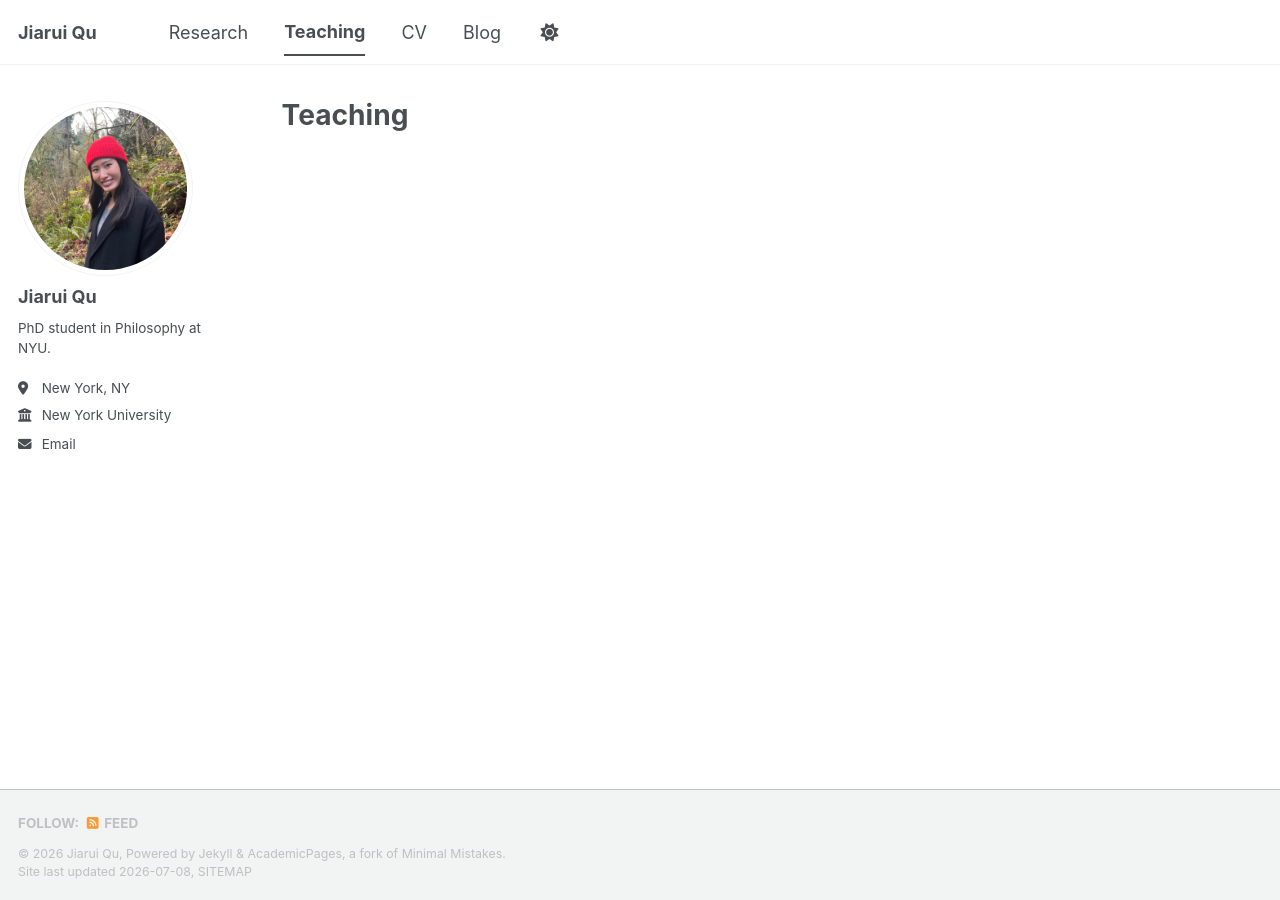
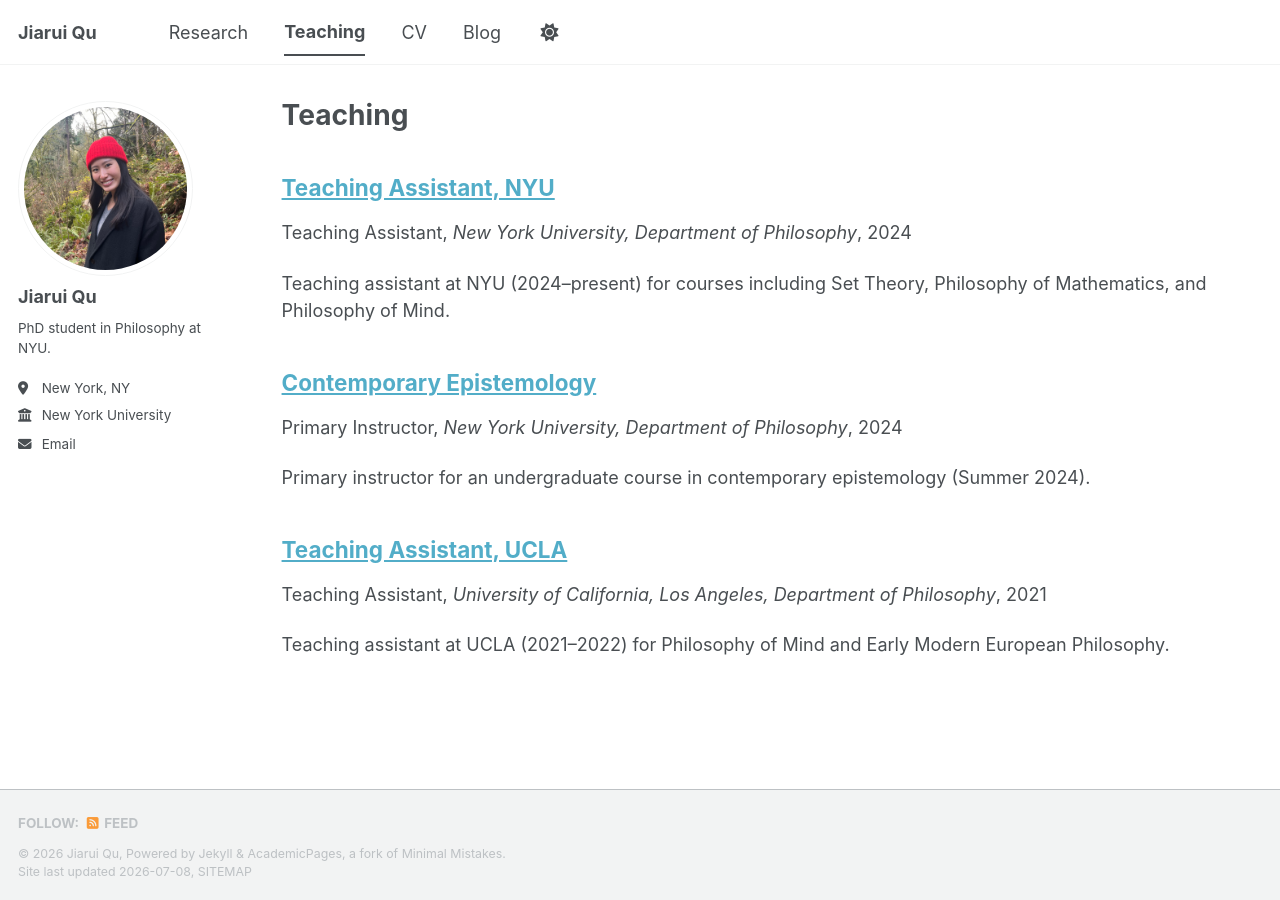
Before and after one commit to jiaruiqu/jiaruiqu.github.io, a Jekyll site: the page built from _pages/teaching.html, in a window 1280 px wide. Built offline with Jekyll 4.4.1, drawn with Linux system fonts in a browser that asks for light colours; a style sheet for code colours, icons or effects is not loaded.

Commit message:
Add CV (page + PDF), Research works-in-prep, Teaching entries
Co-Authored-By: Claude Opus 4.8 <noreply@anthropic.com>

```diff
--- a/_pages/cv.md
+++ b/_pages/cv.md
@@ -9,17 +9,54 @@ redirect_from:
 
 {% include base_path %}
 
+[Download a PDF version of my CV](/files/Jiarui-Qu-CV.pdf){: .btn .btn--info}
+
 Education
 ======
-* Ph.D. in Philosophy, New York University (in progress)
+* Ph.D. in Philosophy, New York University, 2022–2028 (expected)
+* B.A. in Philosophy and B.S. in Mathematics, University of California, Los Angeles, 2017–2021
 
-Research interests
+Research
 ======
-* Philosophy of mind — the structure of mental representations and computations
-* Philosophy of science and epistemology — the reliability of statistical methods underlying computational modeling in data-driven science
+* "Selecting the criteria of model selection" (in preparation)
+* "Compositional format beyond the symbolic–iconic divide" (in preparation; supervised by Ned Block, NYU)
+* "A neurobiological challenge to cognitive compositionality" (in preparation; supervised by Ned Block, NYU)
+* "Origins of goal representations" (in preparation; supervised by Ned Block, NYU)
+* "Contextualism about truth with doxastic contexts" (in preparation; co-authored with James Walsh (NYU) and Lorenzo Rossi (Turin))
+
+Awards & Fellowships
+======
+* AI and Data Ethics Summer Fellowship, 2026
+* NYU College of Arts and Sciences Outstanding Teaching Award, 2026
+* NYU McCracken Fellowship, 2022–2027
+* UCLA Kalish Prize for Intellectual Excellence in Philosophy, 2020 and 2021
+* UCLA Gloria Rock Award in Philosophy, 2021
 
 Teaching
 ======
-  <ul>{% for post in site.teaching reversed %}
-    {% include archive-single-cv.html %}
-  {% endfor %}</ul>
+* **Primary Instructor**, NYU Department of Philosophy (Summer 2024)
+  * Contemporary Epistemology
+* **Teaching Assistant**, NYU Department of Philosophy (2024–present)
+  * Set Theory; Philosophy of Mathematics; Philosophy of Mind
+* **Teaching Assistant**, UCLA Department of Philosophy (2021–2022)
+  * Philosophy of Mind; Early Modern European Philosophy
+
+Service
+======
+* Committee Member, NYU MAPS (2024–present)
+* Committee Member, NYU Department of Philosophy Climate Committee (2024–present)
+* Conference Organizer, NYU–Columbia Graduate Conference (2022–2023) — organized submission and review of papers, promoting fairness and diversity
+* Research Assistant, UCLA Department of Philosophy (2020–2022) — visualized stochastic computational models in psychology and neuroscience for Michael Rescorla's project on encodings of probability in perception and action; derived decoders for Bayesian neural networks
+* Outreach Officer, UCLA Campus Assault Resources and Education (2018–2021) — directed social media campaigns and organized therapy groups for survivors of campus assault
+* Research Assistant, W. M. Keck Center for Neurophysics, UCLA (2017–2018) — built clustering and regression models in MATLAB for projects on spatial navigation tasks
+
+Coursework
+======
+* **Graduate philosophy:** philosophy of psychology, philosophy of consciousness, intensional logic, the logic of truth, ancient logic, Bayesian epistemology, natural kinds, explanations in the special sciences, ethics, Kant
+* **Graduate mathematics:** model theory, topics in model theory (stability theory), computability theory, set theory, differential topology
+* **Graduate CS (audited):** computational cognitive modeling, information theory, machine learning, deep learning, NLP
+
+Skills
+======
+* Programming: C++, Python, MATLAB, Mathematica
+* Languages: Mandarin (native), French (intermediate)
--- a/_pages/publications.html
+++ b/_pages/publications.html
@@ -5,29 +5,16 @@ permalink: /publications/
 author_profile: true
 ---
 
-{% if site.author.googlescholar %}
-  <div class="wordwrap">You can also find my articles on <a href="{{site.author.googlescholar}}">my Google Scholar profile</a>.</div>
-{% endif %}
-
 {% include base_path %}
 
-<!-- New style rendering if publication categories are defined -->
-{% if site.publication_category %}
-  {% for category in site.publication_category  %}
-    {% assign title_shown = false %}
-    {% for post in site.publications reversed %}
-      {% if post.category != category[0] %}
-        {% continue %}
-      {% endif %}
-      {% unless title_shown %}
-        <h2>{{ category[1].title }}</h2><hr />
-        {% assign title_shown = true %}
-      {% endunless %}
-      {% include archive-single.html %}
-    {% endfor %}
-  {% endfor %}
-{% else %}
-  {% for post in site.publications reversed %}
-    {% include archive-single.html %}
-  {% endfor %}
-{% endif %}
+<p>I work primarily on the philosophy of mind, the philosophy of science, and epistemology. Within philosophy of mind, I am interested in the structure of our mental representations and computations. Within philosophy of science and epistemology, I am interested in the reliability of our statistical methods, especially ones that underlie computational modeling in contemporary data-driven science.</p>
+
+<h2>Works in preparation</h2>
+
+<ul>
+  <li>"Selecting the criteria of model selection"</li>
+  <li>"Compositional format beyond the symbolic&ndash;iconic divide" (supervised by Ned Block, NYU)</li>
+  <li>"A neurobiological challenge to cognitive compositionality" (supervised by Ned Block, NYU)</li>
+  <li>"Origins of goal representations" (supervised by Ned Block, NYU)</li>
+  <li>"Contextualism about truth with doxastic contexts" (with James Walsh, NYU, and Lorenzo Rossi, Turin)</li>
+</ul>
--- /dev/null
+++ b/_teaching/2021-ucla-ta.md
@@ -0,0 +1,11 @@
+---
+title: "Teaching Assistant, UCLA"
+collection: teaching
+type: "Teaching Assistant"
+permalink: /teaching/2021-ucla-ta
+venue: "University of California, Los Angeles, Department of Philosophy"
+date: 2021-09-01
+location: "Los Angeles, CA"
+---
+
+Teaching assistant at UCLA (2021–2022) for Philosophy of Mind and Early Modern European Philosophy.
--- /dev/null
+++ b/_teaching/2024-nyu-ta.md
@@ -0,0 +1,11 @@
+---
+title: "Teaching Assistant, NYU"
+collection: teaching
+type: "Teaching Assistant"
+permalink: /teaching/2024-nyu-ta
+venue: "New York University, Department of Philosophy"
+date: 2024-09-01
+location: "New York, NY"
+---
+
+Teaching assistant at NYU (2024–present) for courses including Set Theory, Philosophy of Mathematics, and Philosophy of Mind.
--- /dev/null
+++ b/_teaching/2024-summer-epistemology.md
@@ -0,0 +1,11 @@
+---
+title: "Contemporary Epistemology"
+collection: teaching
+type: "Primary Instructor"
+permalink: /teaching/2024-summer-epistemology
+venue: "New York University, Department of Philosophy"
+date: 2024-06-01
+location: "New York, NY"
+---
+
+Primary instructor for an undergraduate course in contemporary epistemology (Summer 2024).
```
Also changed, not shown: 1 other file.
